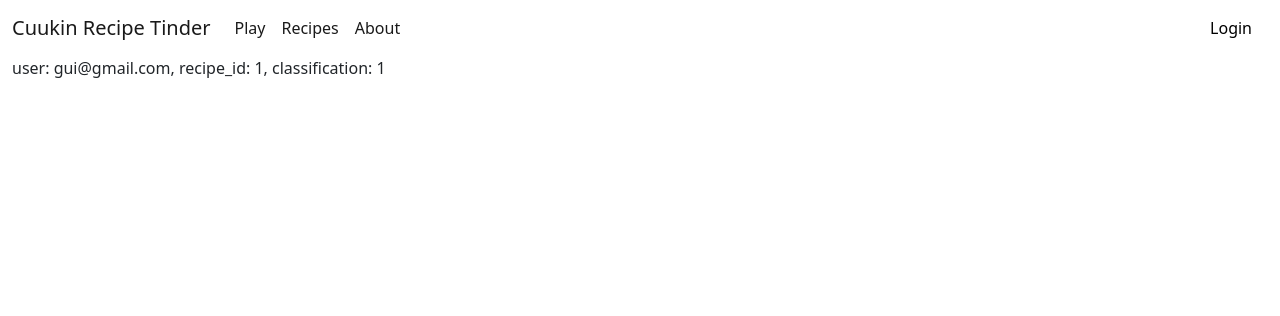
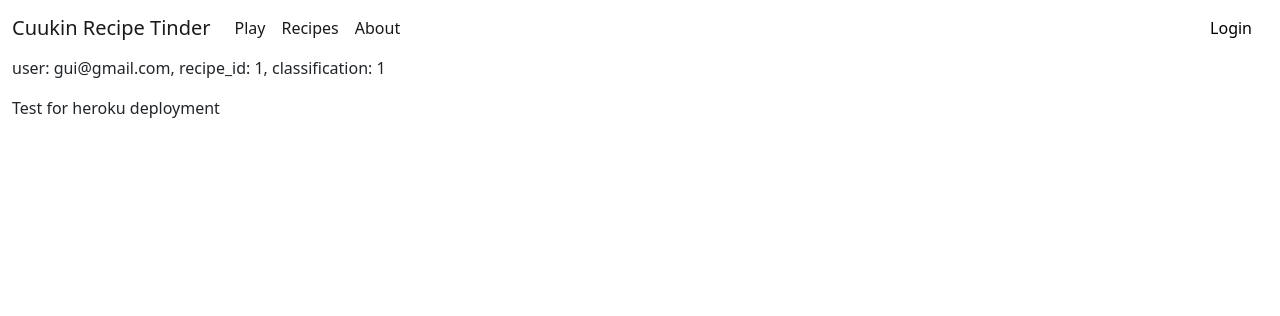
Before and after one commit to guilevieiram/cuukintinder, a Flask app: page /viewdb in a window 1280 px wide. Shown: the top 316 px of the page. Run offline with Flask 2, Linux system fonts and the light colour scheme; data comes from the database, SQL or seed files in the repository; parts of the project's set-up code (start-up, migrations or seed data) failed here and were passed over.

Commit message:
test for dinamic deployment

```diff
--- a/templates/db.html
+++ b/templates/db.html
@@ -5,4 +5,5 @@
   {{item.classification}}
 </p>
 {% endfor %}
+<p>Test for heroku deployment</p>
 {% endblock content %}
```
